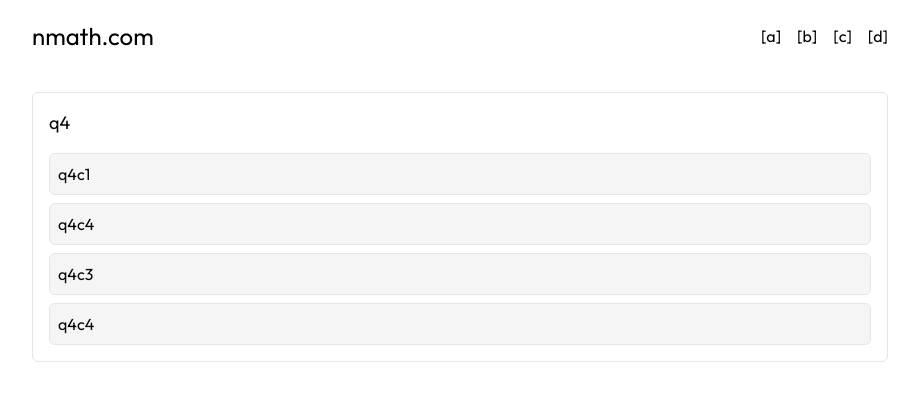
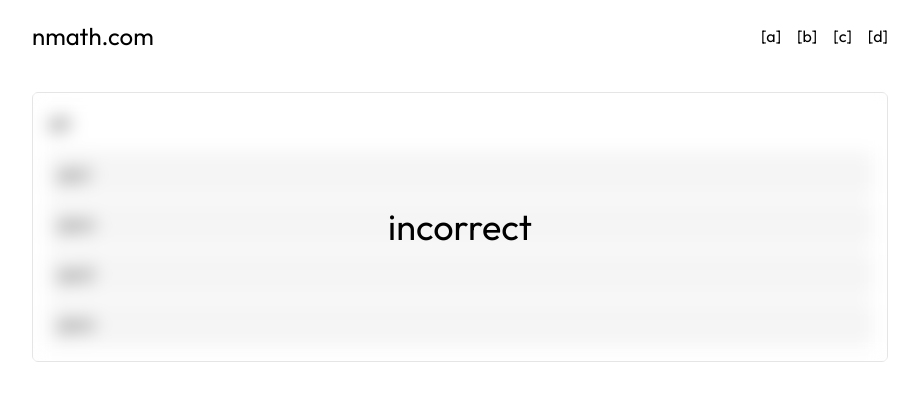
Before and after one commit to WanmaiXD/nmath, a Next.js app: page / in a window 1280 px wide. Both pictures are taken after a click on the item "q4c1". Shown: the top 400 px of the page, without its empty margins (180-1099 px from the left). Built offline with nearby package versions, Linux system fonts and the light colour scheme.

Commit message:
feat: correct / incorrect implementation

```diff
--- a/components/quiz/questionFourRandomiser.tsx
+++ b/components/quiz/questionFourRandomiser.tsx
@@ -13,6 +13,7 @@ interface Question {
 
 const QuestionRandomizer: React.FC = () => {
   const [questionData, setQuestionData] = useState<Question | null>(null);
+  const [isCorrect, setIsCorrect] = useState<boolean | null>(null);
 
   useEffect(() => {
     fetch("/data/choiceQuestions.json")
@@ -28,17 +29,31 @@ const QuestionRandomizer: React.FC = () => {
 
   const handleChoiceClick = (choiceKey: string) => {
     if (questionData) {
-      const isCorrect = questionData.correctAnswer === choiceKey;
-      console.log(isCorrect ? "correct choice" : "incorrect choice");
+      const correct = questionData.correctAnswer === choiceKey;
+      setIsCorrect(correct);
     }
   };
 
   if (!questionData) {
-    return <div className="text-center">Loading questions</div>;
+    return <div className="text-center">Loading questions...</div>;
   }
 
   return (
-    <div className="p-4 border rounded-md">
+    <div className="relative p-4 border rounded-md mx-auto">
+      {/* overlay */}
+      <div
+        className={`pointer-events-none absolute inset-0 z-20 flex items-center justify-center dark:text-white text-black text-4xl transition-opacity duration-300 ${
+          isCorrect === null ? "opacity-0" : "opacity-100"
+        } ${isCorrect !== null && "backdrop-blur"}`}
+      >
+        {isCorrect ? "it is correct sir" : "incorrect"}
+      </div>
+      {/* card itself */}
+      <div
+        className={`relative z-10 ${
+          isCorrect !== null && "blur-sm pointer-events-none"
+        }`}
+      >
         <p className="text-lg mb-4">{questionData.question}</p>
         <ul className="space-y-2">
           {Object.entries(questionData.choices).map(([key, value]) => (
@@ -52,6 +67,7 @@ const QuestionRandomizer: React.FC = () => {
           ))}
         </ul>
       </div>
+    </div>
   );
 };
 
```
Lines whose indentation alone changed are shown as unchanged.
